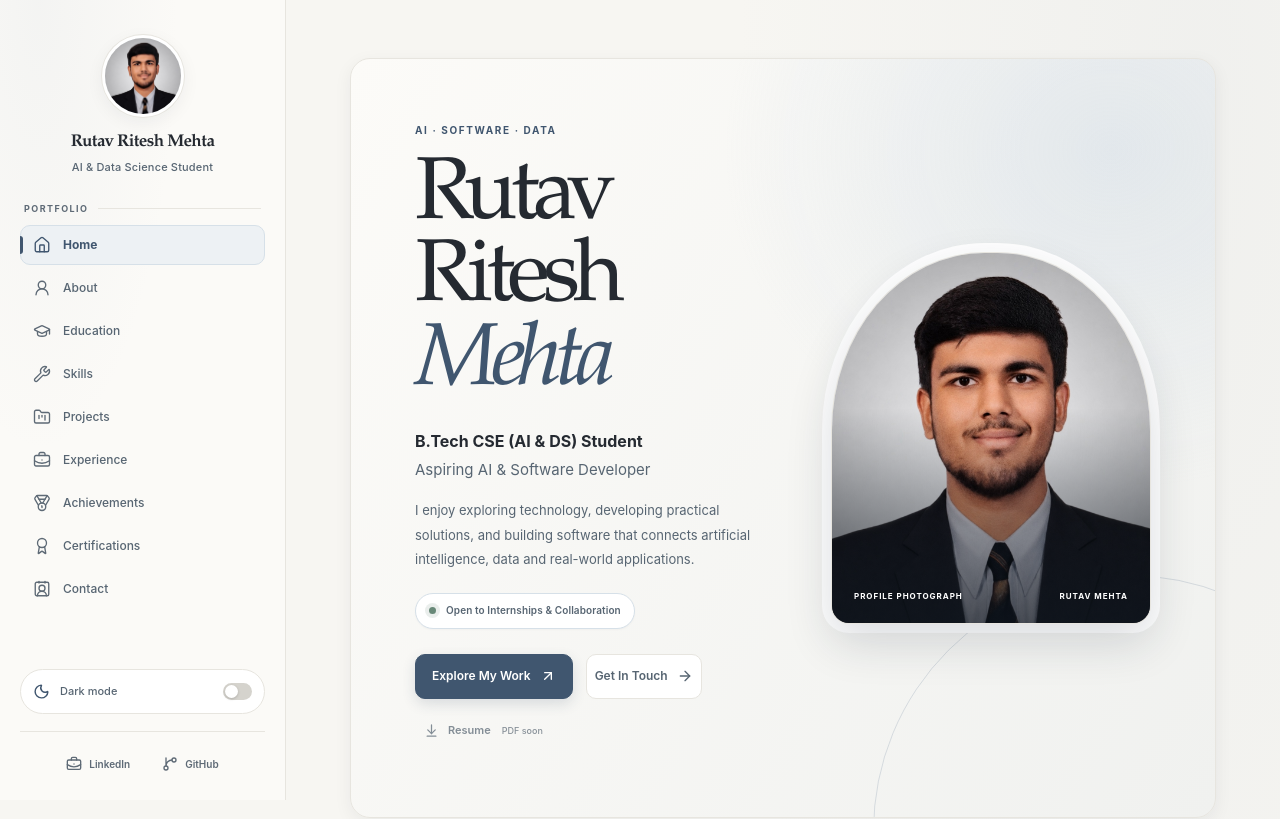
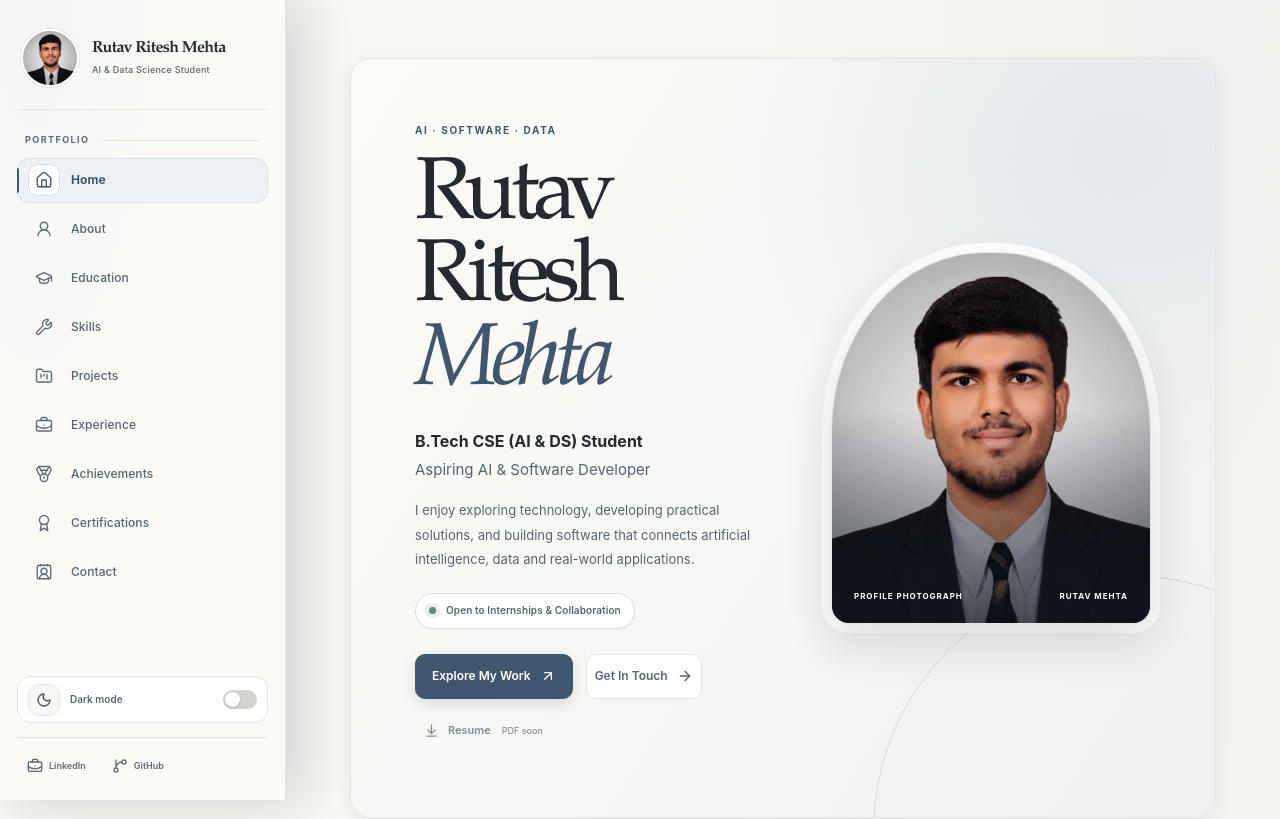
Before and after one commit to rutavmehta/rutav-new-portfolio, a React (Vite) app: page / in a window 1280 px wide. Shown: the top 819 px of the page. Built offline with nearby package versions, Linux system fonts and the light colour scheme.

Commit message:
Sidebar & Navigation redesign!

```diff
--- a/src/components/Sidebar.css
+++ b/src/components/Sidebar.css
@@ -7,66 +7,75 @@
   flex-direction: column;
   overflow-y: auto;
   overscroll-behavior: contain;
-  padding: 31px 20px 19px;
+  padding: 26px 17px 18px;
   border-right: 1px solid var(--color-border);
   background:
-    radial-gradient(ellipse at 14% 0%, var(--color-page-glow), transparent 40%),
+    radial-gradient(ellipse at 12% 0%, var(--color-page-glow), transparent 42%),
     var(--color-sidebar);
-  transition: background-color var(--transition-base), border-color var(--transition-base), transform var(--transition-base);
+  box-shadow: var(--shadow-xs);
+  transition:
+    background-color var(--transition-base),
+    border-color var(--transition-base),
+    transform var(--transition-base),
+    box-shadow var(--transition-base);
   scrollbar-width: thin;
   scrollbar-color: var(--color-border-strong) transparent;
 }
 
 .profile {
   display: grid;
-  justify-items: center;
-  padding: 4px 4px 26px;
-  text-align: center;
+  grid-template-columns: 58px minmax(0, 1fr);
+  align-items: center;
+  gap: 13px;
+  padding: 3px 4px 22px;
+  border-bottom: 1px solid var(--color-border);
 }
 
 .profile__photo {
   display: block;
-  width: 82px;
-  height: 82px;
+  width: 58px;
+  height: 58px;
   object-fit: cover;
   object-position: center 38%;
-  border: 3px solid var(--color-surface);
+  border: 2px solid var(--color-surface);
   border-radius: var(--radius-full);
   background: var(--color-accent-soft);
-  box-shadow: 0 0 0 1px var(--color-border), var(--shadow-sm);
+  box-shadow: 0 0 0 1px var(--color-border), var(--shadow-xs);
 }
 
 .profile__identity {
-  margin-top: 15px;
+  min-width: 0;
 }
 
 .profile__name {
   margin: 0;
   color: var(--color-text);
   font-family: var(--font-display);
-  font-size: 17px;
-  font-weight: 600;
-  letter-spacing: -0.035em;
-  line-height: 1.25;
+  font-size: 16px;
+  font-weight: 620;
+  letter-spacing: -0.04em;
+  line-height: 1.2;
 }
 
 .profile__subtitle {
-  margin: 6px 0 0;
+  margin: 5px 0 0;
   color: var(--color-text-secondary);
-  font-size: 11px;
+  font-size: 9px;
   font-weight: 500;
-  letter-spacing: 0.015em;
+  letter-spacing: 0.025em;
+  line-height: 1.5;
 }
 
 .sidebar__section-label {
   display: flex;
   align-items: center;
   gap: 10px;
-  margin: 0 4px 10px;
+  margin: 24px 8px 11px;
   color: var(--color-text-muted);
   font-size: 9px;
   font-weight: 700;
   letter-spacing: 0.16em;
+  line-height: 1.4;
 }
 
 .sidebar__section-label::after {
@@ -78,21 +87,22 @@
 
 .sidebar__navigation {
   display: grid;
-  gap: 3px;
+  gap: 4px;
 }
 
 .nav-link {
   position: relative;
   display: flex;
-  min-height: 40px;
+  min-height: 45px;
   align-items: center;
-  gap: 12px;
-  padding: 0 12px;
+  gap: 11px;
+  padding: 0 10px;
   border: 1px solid transparent;
-  border-radius: var(--radius-md);
+  border-radius: 12px;
   color: var(--color-text-secondary);
   font-size: 12px;
-  font-weight: 520;
+  font-weight: 540;
+  letter-spacing: 0.005em;
   text-decoration: none;
   transition:
     color var(--transition-fast),
@@ -102,13 +112,21 @@
 }
 
 .nav-link svg {
+  display: block;
+  width: 32px;
+  height: 32px;
   flex: 0 0 auto;
+  padding: 6px;
+  border: 1px solid transparent;
+  border-radius: 10px;
   color: var(--color-text-muted);
-  transition: color var(--transition-fast);
+  transition:
+    color var(--transition-fast),
+    border-color var(--transition-fast),
+    background-color var(--transition-fast);
 }
 
 .nav-link:hover {
-  transform: translateX(2px);
   color: var(--color-text);
   background: var(--color-surface-hover);
 }
@@ -121,7 +139,12 @@
   border-color: var(--color-accent-border);
   color: var(--color-accent);
   background: var(--color-accent-soft);
-  font-weight: 650;
+  font-weight: 660;
+}
+
+.nav-link--active svg {
+  border-color: var(--color-accent-border);
+  background: var(--color-surface);
 }
 
 .nav-link--active svg {
@@ -130,10 +153,10 @@
 
 .nav-link--active::before {
   position: absolute;
-  top: 10px;
-  bottom: 10px;
+  top: 9px;
+  bottom: 9px;
   left: -1px;
-  width: 3px;
+  width: 2px;
   border-radius: 0 var(--radius-full) var(--radius-full) 0;
   background: var(--color-accent);
   content: '';
@@ -141,25 +164,25 @@
 
 .sidebar__footer {
   display: grid;
-  gap: 17px;
+  gap: 14px;
   margin-top: auto;
-  padding-top: 25px;
+  padding-top: 22px;
 }
 
 .theme-toggle {
   display: flex;
-  min-height: 45px;
+  min-height: 47px;
   align-items: center;
   gap: 10px;
-  padding: 0 12px;
+  padding: 0 10px;
   border: 1px solid var(--color-border);
-  border-radius: var(--radius-full);
+  border-radius: 13px;
   color: var(--color-text-secondary);
   background: var(--color-surface);
   cursor: pointer;
   font: inherit;
-  font-size: 11px;
-  font-weight: 550;
+  font-size: 10px;
+  font-weight: 600;
   text-align: left;
   transition:
     color var(--transition-fast),
@@ -174,7 +197,14 @@
 }
 
 .theme-toggle > svg {
+  width: 32px;
+  height: 32px;
+  flex: 0 0 auto;
+  padding: 7px;
+  border: 1px solid var(--color-border);
+  border-radius: 10px;
   color: var(--color-accent);
+  background: var(--color-background);
 }
 
 .theme-toggle__label {
@@ -183,8 +213,8 @@
 
 .theme-toggle__switch {
   display: flex;
-  width: 29px;
-  height: 17px;
+  width: 34px;
+  height: 19px;
   align-items: center;
   padding: 2px;
   border-radius: var(--radius-full);
@@ -193,8 +223,8 @@
 }
 
 .theme-toggle__switch > span {
-  width: 13px;
-  height: 13px;
+  width: 15px;
+  height: 15px;
   border-radius: var(--radius-full);
   background: var(--color-surface);
   box-shadow: 0 1px 3px rgb(0 0 0 / 18%);
@@ -206,27 +236,27 @@
 }
 
 .theme-toggle__switch--on > span {
-  transform: translateX(12px);
+  transform: translateX(15px);
 }
 
 .sidebar__socials {
   display: flex;
-  justify-content: center;
-  gap: 10px;
-  padding-top: 15px;
+  justify-content: flex-start;
+  gap: 6px;
+  padding-top: 12px;
   border-top: 1px solid var(--color-border);
 }
 
 .sidebar__socials a {
   display: inline-flex;
-  min-height: 34px;
+  min-height: 32px;
   align-items: center;
-  gap: 7px;
-  padding: 0 10px;
+  gap: 6px;
+  padding: 0 9px;
   border: 1px solid transparent;
   border-radius: var(--radius-full);
   color: var(--color-text-muted);
-  font-size: 10px;
+  font-size: 9px;
   font-weight: 560;
   text-decoration: none;
   transition:
@@ -249,46 +279,65 @@
 }
 
 @media (max-width: 760px) {
-  .sidebar {
-    width: min(300px, calc(100vw - 34px));
-    padding: 31px 20px 20px;
+  .sidebar.sidebar {
+    width: min(312px, calc(100vw - 28px));
+    padding: 26px 20px 20px;
     box-shadow: var(--shadow-lg);
     transform: translateX(-105%);
+    visibility: hidden;
+    transition:
+      transform 280ms cubic-bezier(0.22, 1, 0.36, 1),
+      visibility 0s linear 280ms,
+      background-color var(--transition-base);
   }
 
-  .sidebar--open {
+  .sidebar.sidebar--open {
     transform: translateX(0);
+    visibility: visible;
+    transition:
+      transform 280ms cubic-bezier(0.22, 1, 0.36, 1),
+      visibility 0s,
+      background-color var(--transition-base);
   }
 }
 
 @media (max-height: 720px) {
   .sidebar {
-    padding-top: 20px;
+    padding-top: 18px;
   }
 
   .profile {
-    padding-bottom: 18px;
+    padding-bottom: 16px;
   }
 
   .profile__photo {
-    width: 68px;
-    height: 68px;
-  }
-
-  .profile__identity {
-    margin-top: 10px;
+    width: 52px;
+    height: 52px;
   }
 
   .sidebar__footer {
-    padding-top: 17px;
+    padding-top: 16px;
   }
 }
 
 @media (prefers-reduced-motion: reduce) {
+  .sidebar,
   .nav-link,
+  .nav-link svg,
   .theme-toggle,
   .theme-toggle__switch,
   .theme-toggle__switch > span {
     transition: none;
   }
+
+  @media (max-width: 760px) {
+    .sidebar.sidebar {
+      visibility: hidden;
+      transition: none;
+    }
+
+    .sidebar.sidebar--open {
+      visibility: visible;
+    }
+  }
 }
--- a/src/layouts/AppLayout.css
+++ b/src/layouts/AppLayout.css
@@ -44,16 +44,26 @@
     width: 44px;
     height: 44px;
     place-items: center;
-    border: 1px solid var(--color-border);
+    border: 1px solid var(--color-accent-border);
     border-radius: var(--radius-full);
     color: var(--color-text);
     background: var(--color-surface);
     box-shadow: var(--shadow-sm);
-    transition: left var(--transition-base), background-color var(--transition-base), border-color var(--transition-base);
+    cursor: pointer;
+    transition:
+      left var(--transition-base),
+      background-color var(--transition-base),
+      border-color var(--transition-base),
+      box-shadow var(--transition-base);
+  }
+
+  .mobile-menu-toggle:hover {
+    border-color: var(--color-border-strong);
+    background: var(--color-surface-hover);
   }
 
   .mobile-menu-toggle--open {
-    left: min(242px, calc(100vw - 92px));
+    left: min(238px, calc(100vw - 68px));
   }
 
   .sidebar-backdrop {
@@ -68,6 +78,14 @@
 
   .site-footer {
     padding: var(--space-5) var(--space-5);
+  }
+}
+
+@media (prefers-reduced-motion: reduce) {
+  .mobile-menu-toggle,
+  .sidebar-backdrop {
+    transition: none;
+    animation: none;
   }
 }
 
```
